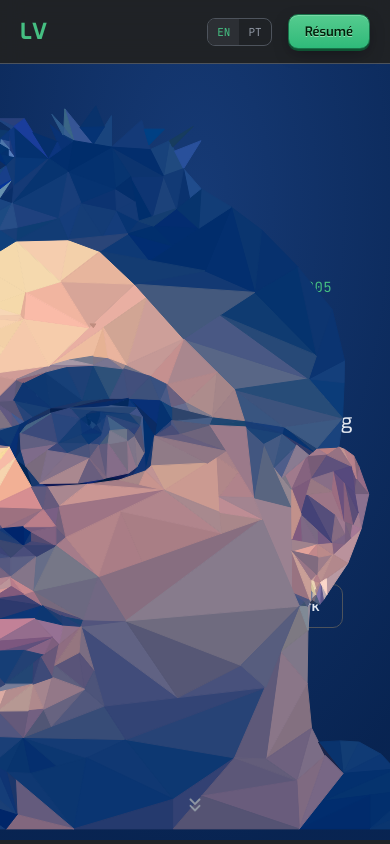
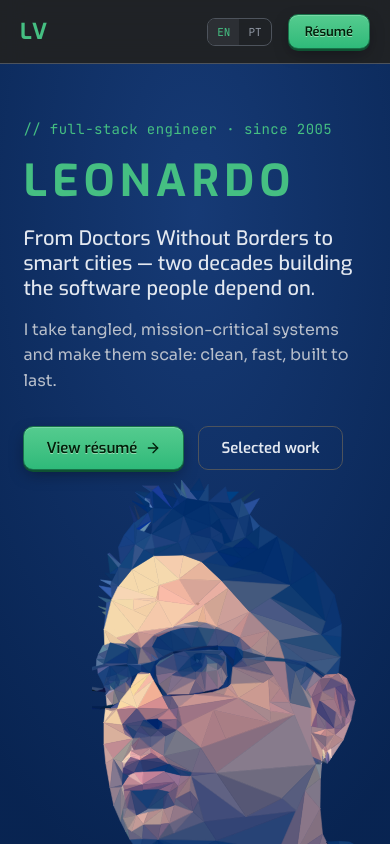
Before and after one commit to llvasconcellos2/leonardo, a Next.js app: page / in a window 390 px wide. Built offline with nearby package versions, Linux system fonts and the light colour scheme.

Commit message:
fix: hero mobile

```diff
--- a/app/globals.css
+++ b/app/globals.css
@@ -1586,4 +1586,23 @@ a:hover {
   .lv-hero-portrait-card {
     display: none;
   }
-}
+  .lv-hero {
+    flex-direction: column;
+    align-items: center;
+    padding-top: clamp(50px, 14vw, 120px);
+    padding-bottom: 0;
+    gap: 0;
+  }
+  .lv-hero-inner {
+    max-width: 100%;
+  }
+  .lv-hero-leolowpoly {
+    position: relative;
+    right: -43px;
+    height: auto;
+    width: min(75vw, 320px);
+    margin: 8px auto 0;
+    display: block;
+    flex-shrink: 0;
+  }
+}
```
